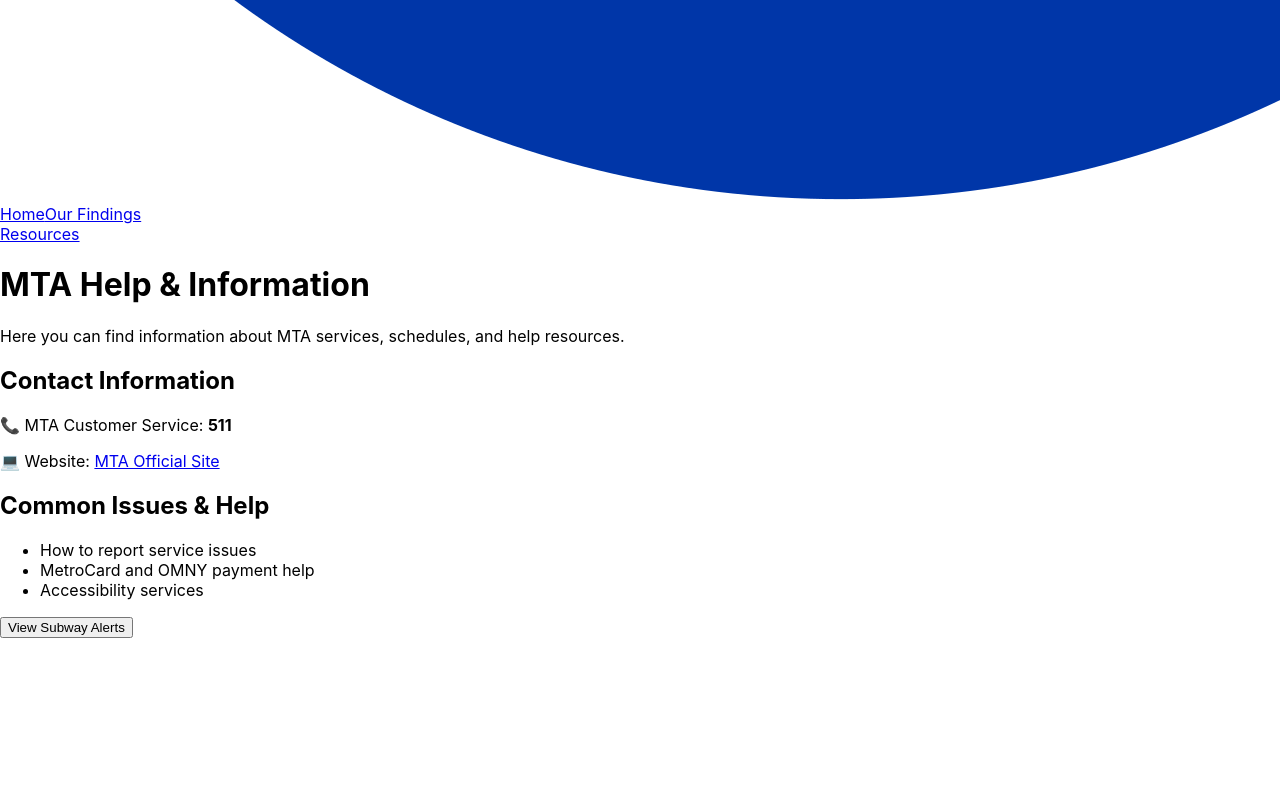
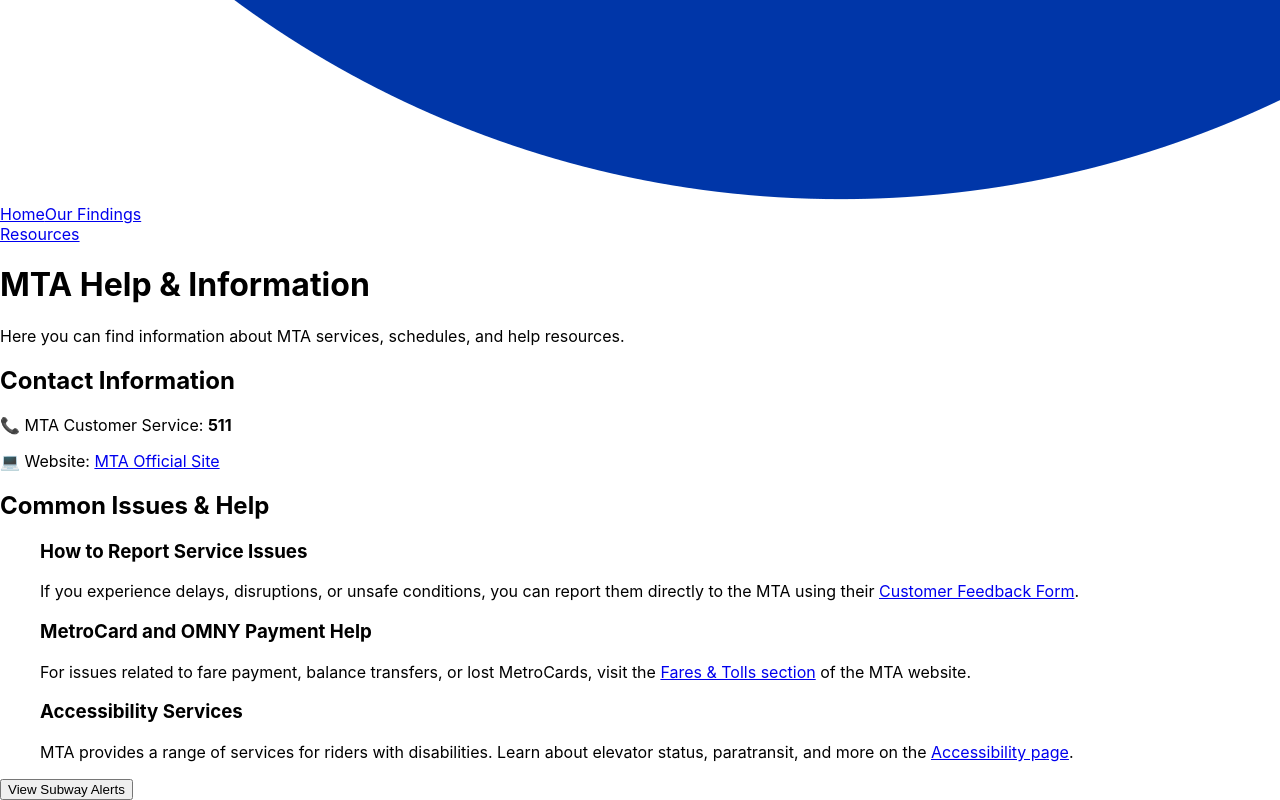
Before and after one commit to Hafiz6092/Fare-Evaders, a React (Create React App) app in the folder frontend/fare-evaders/: page /resources in a window 1280 px wide. Shown: the part 1847-2647 px from the top of the page. Before the commit the page ends 2485 px from the top, so only its background shows below. Built offline with nearby package versions, Linux system fonts and the light colour scheme.

Commit message:
added more info to the resources page

```diff
--- a/frontend/fare-evaders/src/pages/Resources.js
+++ b/frontend/fare-evaders/src/pages/Resources.js
@@ -5,21 +5,66 @@
   const navigate = useNavigate();
 
   return (
-    <div className="p-8 max-w-3xl mx-auto">
-      <h1 className="text-3xl font-bold text-blue-600">MTA Help & Information</h1>
-      <p className="mt-4 text-lg text-gray-700">
+    <div className=" max-w-screen mx-auto bg-gray-950 min-h-screen p-8">
+      <h1 className="text-3xl font-bold text-blue-300">MTA Help & Information</h1>
+      <p className="mt-4 text-lg text-gray-100">
         Here you can find information about MTA services, schedules, and help resources.
       </p>
 
-      <h2 className="text-2xl font-semibold mt-6">Contact Information</h2>
-      <p className="mt-2">📞 MTA Customer Service: <strong>511</strong></p>
-      <p>💻 Website: <a href="https://new.mta.info/" className="text-blue-500 underline" target="_blank" rel="noopener noreferrer">MTA Official Site</a></p>
+      <h2 className="text-2xl text-gray-100 font-semibold mt-6">Contact Information</h2>
+      <p className="text-gray-100 mt-2">📞 MTA Customer Service: <strong>511</strong></p>
+      <p className="text-gray-100">💻 Website: <a href="https://new.mta.info/" className="text-blue-400 underline" target="_blank" rel="noopener noreferrer">MTA Official Site</a></p>
 
-      <h2 className="text-2xl font-semibold mt-6">Common Issues & Help</h2>
-      <ul className="list-disc list-inside mt-2 text-gray-600">
-        <li>How to report service issues</li>
-        <li>MetroCard and OMNY payment help</li>
-        <li>Accessibility services</li>
+      <h2 className="text-2xl font-semibold text-gray-100 mt-6">Common Issues & Help</h2>
+      <ul className="list-disc list-inside mt-2 text-gray-100">
+      <div className="space-y-4 text-left inline-block text-gray-300">
+  <div>
+    <h3 className="font-semibold text-white">How to Report Service Issues</h3>
+    <p>
+      If you experience delays, disruptions, or unsafe conditions, you can report them directly to the MTA using their{" "}
+      <a
+        href="https://new.mta.info/customer-feedback"
+        target="_blank"
+        rel="noopener noreferrer"
+        className="text-blue-400 underline"
+      >
+        Customer Feedback Form
+      </a>.
+    </p>
+  </div>
+
+  <div>
+    <h3 className="font-semibold text-white">MetroCard and OMNY Payment Help</h3>
+    <p>
+      For issues related to fare payment, balance transfers, or lost MetroCards, visit the{" "}
+      <a
+        href="https://new.mta.info/fares"
+        target="_blank"
+        rel="noopener noreferrer"
+        className="text-blue-400 underline"
+      >
+        Fares & Tolls section
+      </a>{" "}
+      of the MTA website.
+    </p>
+  </div>
+
+  <div>
+    <h3 className="font-semibold text-white">Accessibility Services</h3>
+    <p>
+      MTA provides a range of services for riders with disabilities. Learn about elevator status, paratransit, and more on the{" "}
+      <a
+        href="https://new.mta.info/accessibility"
+        target="_blank"
+        rel="noopener noreferrer"
+        className="text-blue-400 underline"
+      >
+        Accessibility page
+      </a>.
+    </p>
+  </div>
+</div>
+
       </ul>
 
       <div className="mt-8">
```
